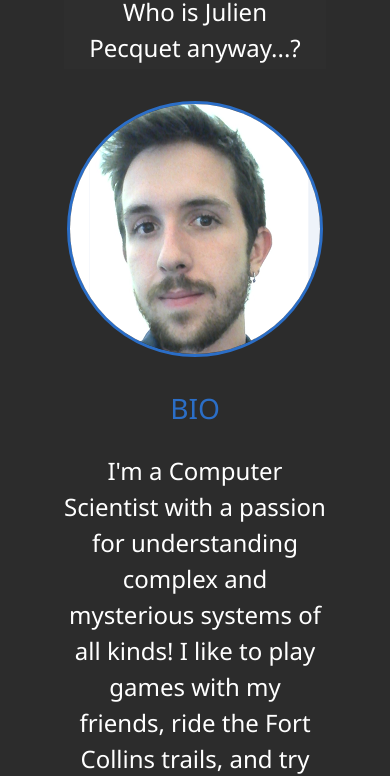
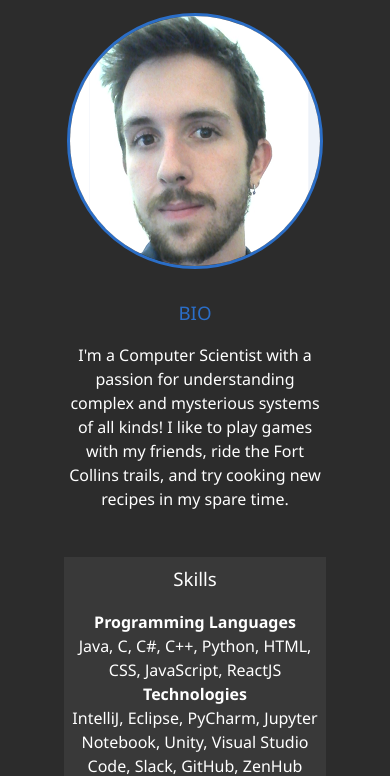
Before and after one commit to jjpk1123/portfolio, a website: page dist/about.html in a window 390 px wide. Shown: the part 281-1057 px from the top of the page. Drawn offline with Linux system fonts and the light colour scheme.

Commit message:
Update mobile view: page length on splash page, and font size switch up.

```diff
--- a/scss/_mobile.scss
+++ b/scss/_mobile.scss
@@ -79,7 +79,29 @@
 // Mobile Phone
 @include mediaSm {
     main#home h1 {
-        margin-top: 10vh;
+        margin-top: 8vh;
+    }
+    h1, h2, h3 {
+        align-items: center;
+        text-align: center;
+
+        &.lg-heading{
+            line-height: 1;
+            margin-bottom: 1rem;
+            font-size: 4rem;
+        }
+
+        &.sm-heading{
+            font-size: 1rem;
+        }
+
+
+    }
+
+    .about-info{
+        .bio {
+            font-size: 1rem;
+        }
     }
 
     .projects {
```
Also changed, not shown: dist/css/main.css.
